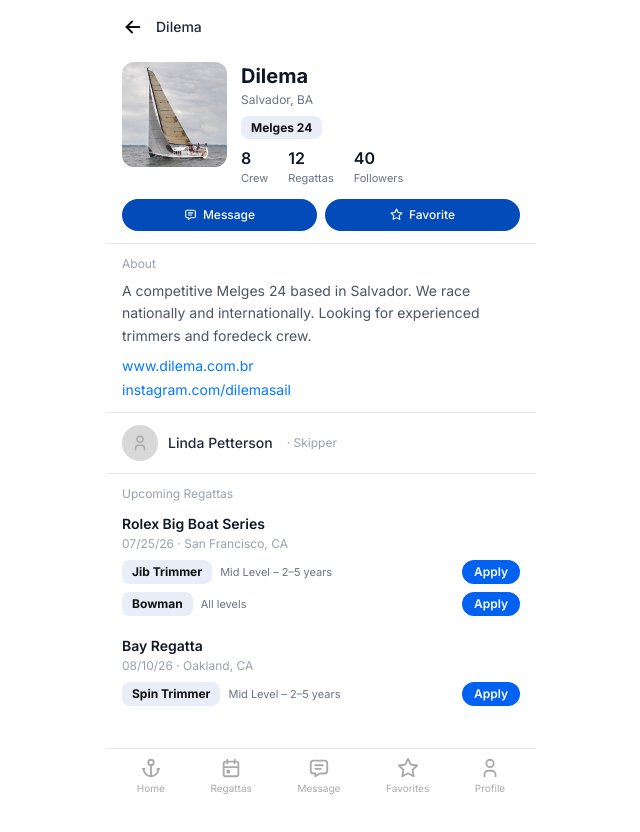
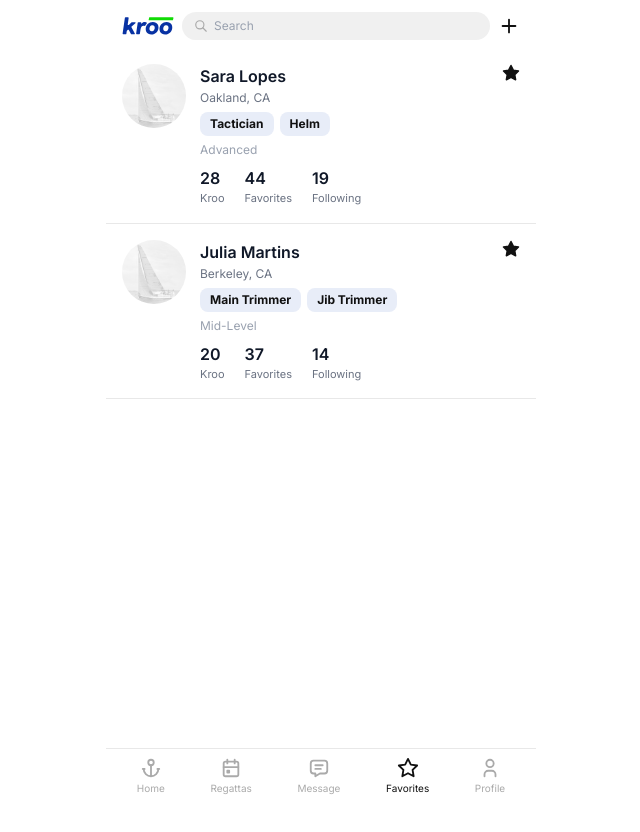
Before and after one commit to kroosailapp-crypto/kroo, a Next.js app: page /boat/favorites in a window 1280 px wide. Shown: the top 832 px of the page, without its empty margins (319-959 px from the left). After the commit the page ends 800 px from the top, so only its background shows below. Built offline with nearby package versions, Linux system fonts and the light colour scheme.

Commit message:
Add favorites pages for boat and crew sides; align nav labels to Favorites
Co-Authored-By: Claude Sonnet 4.6 <noreply@anthropic.com>

```diff
--- a/app/boat/feed/page.js
+++ b/app/boat/favorites/page.js
@@ -10,18 +10,7 @@ import {
   IconPlus,
 } from "@tabler/icons-react";
 
-const crewMembers = [
-  {
-    id: 1,
-    name: "Andre Peixoto",
-    location: "San Francisco, CA",
-    positions: ["Jib Trimmer", "Spin Trimmer"],
-    level: "Mid-Level",
-    kroo: 15,
-    favorites: 31,
-    following: 10,
-    photo: "/boat-image-placeholder.png",
-  },
+const favoritedCrew = [
   {
     id: 2,
     name: "Sara Lopes",
@@ -31,17 +20,6 @@ const crewMembers = [
     kroo: 28,
     favorites: 44,
     following: 19,
-    photo: "/boat-image-placeholder.png",
-  },
-  {
-    id: 3,
-    name: "Mike Chen",
-    location: "Sausalito, CA",
-    positions: ["Bowman"],
-    level: "Entry Level",
-    kroo: 6,
-    favorites: 12,
-    following: 5,
     photo: "/boat-image-placeholder.png",
   },
   {
@@ -57,12 +35,12 @@ const crewMembers = [
   },
 ];
 
-function NavFooter({ active }) {
+function NavFooter() {
   const items = [
     { label: "Home", href: "/boat/feed", icon: <IconAnchor size={22} /> },
     { label: "Regattas", href: "/boat/regattas", icon: <IconCalendarEvent size={22} /> },
     { label: "Message", href: "/boat/messages", icon: <IconMessage size={22} /> },
-    { label: "Following", href: "/boat/following", icon: <IconStar size={22} /> },
+    { label: "Favorites", href: "/boat/favorites", icon: <IconStar size={22} /> },
     { label: "Profile", href: "/boat/profile", icon: <IconUser size={22} /> },
   ];
   return (
@@ -75,7 +53,7 @@ function NavFooter({ active }) {
           key={item.label}
           href={item.href}
           className="flex flex-col items-center gap-0.5 text-[10px]"
-          style={{ color: active === item.label ? "#111" : "#aaa" }}
+          style={{ color: item.label === "Favorites" ? "#111" : "#aaa" }}
         >
           {item.icon}
           {item.label}
@@ -87,7 +65,11 @@ function NavFooter({ active }) {
 
 function CrewCard({ member }) {
   return (
-    <Link href={`/crew/${member.id}`} className="flex gap-3.5 px-4 py-4 border-b items-start" style={{ borderColor: "#e8e8e8" }}>
+    <Link
+      href={`/crew/${member.id}`}
+      className="flex gap-3.5 px-4 py-4 border-b items-start"
+      style={{ borderColor: "#e8e8e8" }}
+    >
       <Image
         src={member.photo}
         alt={member.name}
@@ -97,7 +79,10 @@ function CrewCard({ member }) {
         style={{ width: 64, height: 64 }}
       />
       <div className="flex-1">
-        <p className="font-semibold text-base text-gray-900">{member.name}</p>
+        <div className="flex items-start justify-between mb-0.5">
+          <p className="font-semibold text-base text-gray-900">{member.name}</p>
+          <IconStar size={18} color="#111" fill="#111" />
+        </div>
         <p className="text-xs text-gray-500 mb-1.5">{member.location}</p>
         <div className="flex flex-wrap gap-1.5 mb-1.5">
           {member.positions.map((pos) => (
@@ -130,11 +115,11 @@ function CrewCard({ member }) {
   );
 }
 
-export default function BoatFeedPage() {
+export default function BoatFavoritesPage() {
   return (
     <div className="flex flex-col min-h-screen bg-white pb-20">
 
-      {/* Header — matches profile pages */}
+      {/* Header */}
       <div className="flex items-center gap-2 px-4 pt-3 pb-2 flex-shrink-0">
         <Image src="/kroo-logo-blue.svg" alt="Kroo" width={52} height={20} />
         <div
@@ -147,13 +132,24 @@ export default function BoatFeedPage() {
         <IconPlus size={22} color="#111" />
       </div>
 
-      <main className="flex-1">
-        {crewMembers.map((member) => (
-          <CrewCard key={member.id} member={member} />
-        ))}
+      <main className="flex-1 overflow-y-auto">
+        {favoritedCrew.length === 0 ? (
+          <div className="flex flex-col items-center justify-center px-8 py-24">
+            <IconStar size={40} color="#e0e0e0" />
+            <p className="text-sm text-gray-400 text-center mt-4">No favorites yet.</p>
+            <p className="text-xs text-gray-400 text-center mt-1">Crew you favorite will appear here.</p>
+            <Link href="/boat/feed" className="mt-4 text-xs font-medium" style={{ color: "#0161f0" }}>
+              Browse crew →
+            </Link>
+          </div>
+        ) : (
+          favoritedCrew.map((member) => (
+            <CrewCard key={member.id} member={member} />
+          ))
+        )}
       </main>
 
-      <NavFooter active="Home" />
+      <NavFooter />
     </div>
   );
 }
--- a/app/boat/regattas/new/page.js
+++ b/app/boat/regattas/new/page.js
@@ -18,7 +18,7 @@ function NavFooter() {
     { label: "Home", href: "/boat/feed", icon: <IconAnchor size={22} /> },
     { label: "Regattas", href: "/boat/regattas", icon: <IconCalendarEvent size={22} /> },
     { label: "Message", href: "/boat/messages", icon: <IconMessage size={22} /> },
-    { label: "Following", href: "/boat/following", icon: <IconStar size={22} /> },
+    { label: "Favorites", href: "/boat/favorites", icon: <IconStar size={22} /> },
     { label: "Profile", href: "/boat/profile", icon: <IconUser size={22} /> },
   ];
   return (
--- a/app/crew/feed/page.js
+++ b/app/crew/favorites/page.js
@@ -10,7 +10,7 @@ import {
   IconPlus,
 } from "@tabler/icons-react";
 
-const boats = [
+const favoritedBoats = [
   {
     id: 1,
     name: "Dilema",
@@ -20,17 +20,6 @@ const boats = [
     positions: 3,
     followers: 40,
     skipper: "Linda Petterson",
-    photo: "/boat-image.jpeg",
-  },
-  {
-    id: 2,
-    name: "Bravura",
-    location: "San Francisco, CA",
-    boatClass: "J/24",
-    nextRegatta: "Bay Regatta, 08/10/26",
-    positions: 2,
-    followers: 27,
-    skipper: "Carlos Mendes",
     photo: "/boat-image.jpeg",
   },
   {
@@ -46,12 +35,12 @@ const boats = [
   },
 ];
 
-function NavFooter({ active }) {
+function NavFooter() {
   const items = [
     { label: "Home", href: "/crew/feed", icon: <IconAnchor size={22} /> },
     { label: "Regattas", href: "/crew/regattas", icon: <IconCalendarEvent size={22} /> },
     { label: "Message", href: "/crew/messages", icon: <IconMessage size={22} /> },
-    { label: "Following", href: "/crew/following", icon: <IconStar size={22} /> },
+    { label: "Favorites", href: "/crew/favorites", icon: <IconStar size={22} /> },
     { label: "Profile", href: "/crew/profile", icon: <IconUser size={22} /> },
   ];
   return (
@@ -64,7 +53,7 @@ function NavFooter({ active }) {
           key={item.label}
           href={item.href}
           className="flex flex-col items-center gap-0.5 text-[10px]"
-          style={{ color: active === item.label ? "#111" : "#aaa" }}
+          style={{ color: item.label === "Favorites" ? "#111" : "#aaa" }}
         >
           {item.icon}
           {item.label}
@@ -78,18 +67,21 @@ function BoatCard({ boat }) {
   return (
     <Link href={`/boat/${boat.id}`} className="flex flex-col border-b" style={{ borderColor: "#e8e8e8" }}>
 
-      {/* Boat name + location + class tag */}
+      {/* Boat name + location + class tag + star */}
       <div className="flex items-center justify-between px-4 pt-4 pb-2">
         <div>
           <p className="font-bold text-lg text-gray-900">{boat.name}</p>
           <p className="text-xs text-gray-500">{boat.location}</p>
         </div>
+        <div className="flex items-center gap-2">
           <span
             className="text-xs px-2.5 py-1 rounded-lg font-bold"
             style={{ backgroundColor: "#E8EDF8", color: "#111" }}
           >
             {boat.boatClass}
           </span>
+          <IconStar size={18} color="#111" fill="#111" />
+        </div>
       </div>
 
       {/* Boat Photo */}
@@ -103,7 +95,6 @@ function BoatCard({ boat }) {
         <p className="text-sm font-medium text-gray-900 mb-3">{boat.nextRegatta}</p>
 
         <div className="flex items-center justify-between">
-          {/* Stats — left-aligned, same format as profiles */}
           <div className="flex gap-5">
             <div>
               <p className="text-base font-semibold text-gray-900">{boat.positions}</p>
@@ -115,7 +106,6 @@ function BoatCard({ boat }) {
             </div>
           </div>
 
-          {/* Skipper */}
           <div className="flex items-center gap-2">
             <div
               className="w-8 h-8 rounded-full flex items-center justify-center text-white text-sm font-bold flex-shrink-0"
@@ -135,11 +125,11 @@ function BoatCard({ boat }) {
   );
 }
 
-export default function CrewFeedPage() {
+export default function CrewFavoritesPage() {
   return (
     <div className="flex flex-col min-h-screen bg-white pb-20">
 
-      {/* Header — matches profile pages */}
+      {/* Header */}
       <div className="flex items-center gap-2 px-4 pt-3 pb-2 flex-shrink-0">
         <Image src="/kroo-logo-blue.svg" alt="Kroo" width={52} height={20} />
         <div
@@ -152,13 +142,24 @@ export default function CrewFeedPage() {
         <IconPlus size={22} color="#111" />
       </div>
 
-      <main className="flex-1">
-        {boats.map((boat) => (
+      <main className="flex-1 overflow-y-auto">
+        {favoritedBoats.length === 0 ? (
+          <div className="flex flex-col items-center justify-center px-8 py-24">
+            <IconStar size={40} color="#e0e0e0" />
+            <p className="text-sm text-gray-400 text-center mt-4">No favorites yet.</p>
+            <p className="text-xs text-gray-400 text-center mt-1">Boats you favorite will appear here.</p>
+            <Link href="/crew/feed" className="mt-4 text-xs font-medium" style={{ color: "#0161f0" }}>
+              Browse boats →
+            </Link>
+          </div>
+        ) : (
+          favoritedBoats.map((boat) => (
             <BoatCard key={boat.id} boat={boat} />
-        ))}
+          ))
+        )}
       </main>
 
-      <NavFooter active="Home" />
+      <NavFooter />
     </div>
   );
 }
```
Lines whose indentation alone changed are shown as unchanged.
